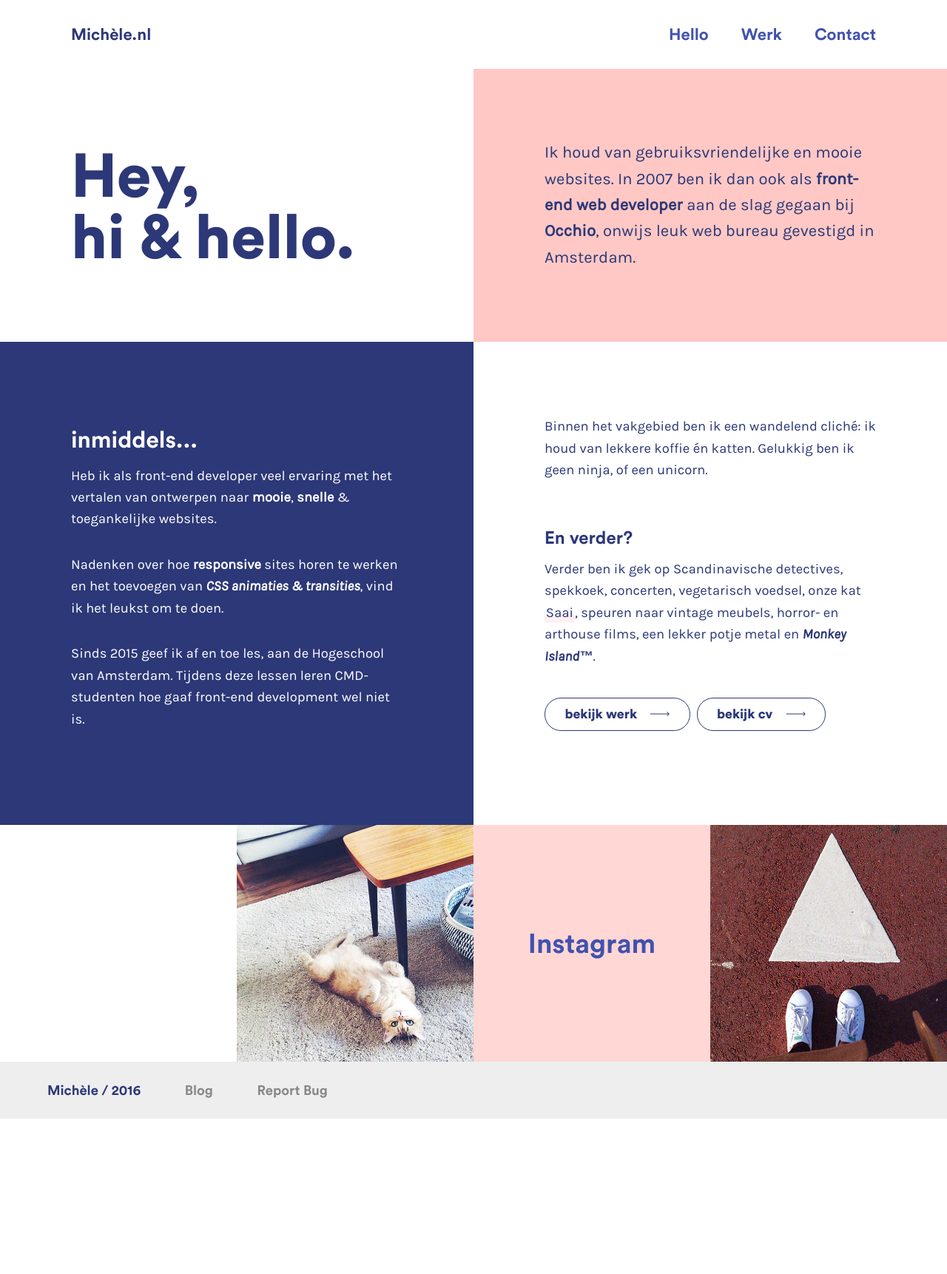
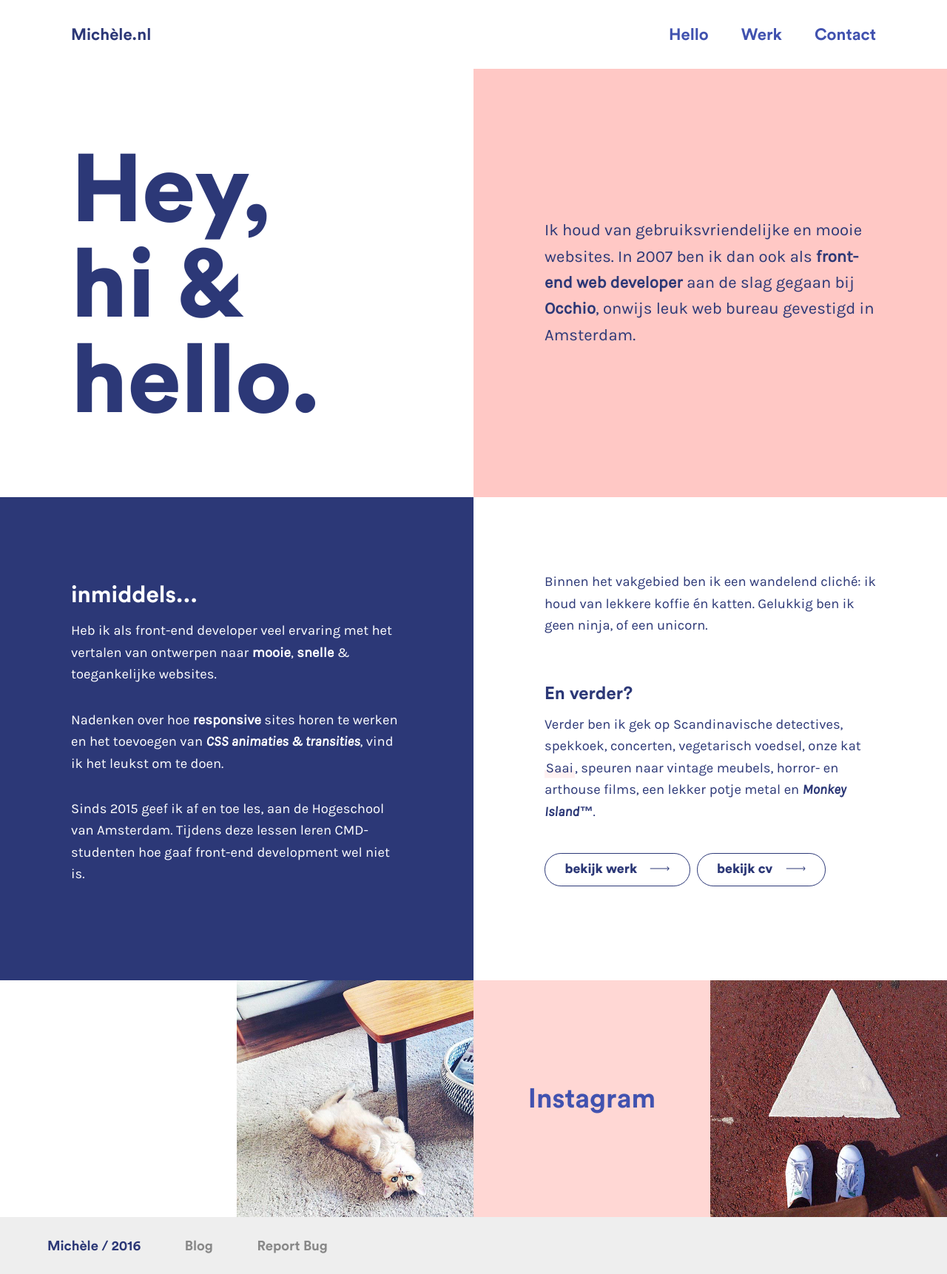
Before and after one commit to MicheleNL/2016-website, a Jekyll site: the page built from index.html, in a window 1280 px wide. Shown: the whole page at 74% size. Built offline with Jekyll 4.4.1, drawn with Linux system fonts in a browser that asks for light colours; before the commit the page ends 1512 px from its top, so only the background shows below that.

Commit message:
Bigger h1 headings

```diff
--- a/_sass/_base.scss
+++ b/_sass/_base.scss
@@ -13,7 +13,7 @@ $gray-dark:		#555;
 $gray-darker:		#181920;
 
 // color usage
-$bg-color:		white;
+$bg-color:		#fff;
 $brand-color:		$pink;
 $text-color:		$blue;
 
@@ -106,8 +106,12 @@ h1,
 		font-size: 4.2em;
 	}
 
-	@include breakpoint(lg){
+	@include breakpoint(md){
 		font-size: 4.5em;
+	}
+
+	@include breakpoint(xl){
+		font-size: 7em;
 	}
 }
 
--- a/_sass/_helpers.scss
+++ b/_sass/_helpers.scss
@@ -32,11 +32,19 @@
 }
 
 // mixin for easier media queries
+$breakpoint-xl:		67em;
 $breakpoint-lg:		60em;
-$breakpoint-md:		55em;
+$breakpoint-md:		50em;
 $breakpoint-sm:		30em;
 
 @mixin breakpoint($viewport) {
+	// extra large
+	@if $viewport == xl {
+		@media (min-width: $breakpoint-xl) {
+			@content;
+		}
+	}
+
 	// large
 	@if $viewport == lg {
 		@media (min-width: $breakpoint-lg) {
@@ -84,6 +92,10 @@ $breakpoint-sm:		30em;
 	}
 
 	@include breakpoint(lg) {
+		padding: $gutter-lg;
+	}
+
+	@include breakpoint(xl) {
 		padding: $gutter-xl;
 	}
 }
--- a/_sass/_page-contact.scss
+++ b/_sass/_page-contact.scss
@@ -1,5 +1,11 @@
 /* The Contact page
 ------------------------------*/
+.contact h1 {
+	@include breakpoint(xl){
+		font-size: 5.3em;
+	}
+}
+
 .contact .col {
 	display: flex;
 	flex-wrap: wrap;
```
